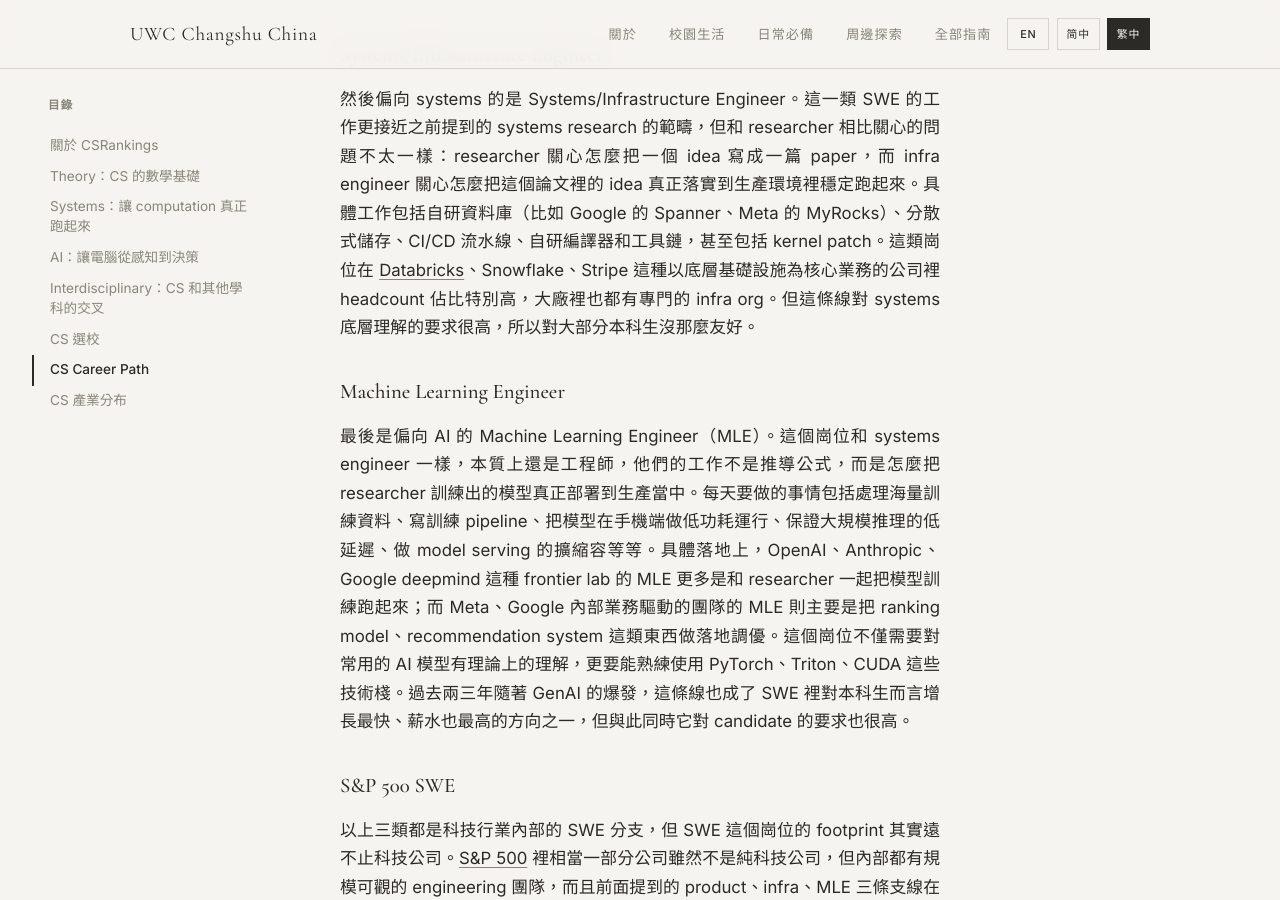
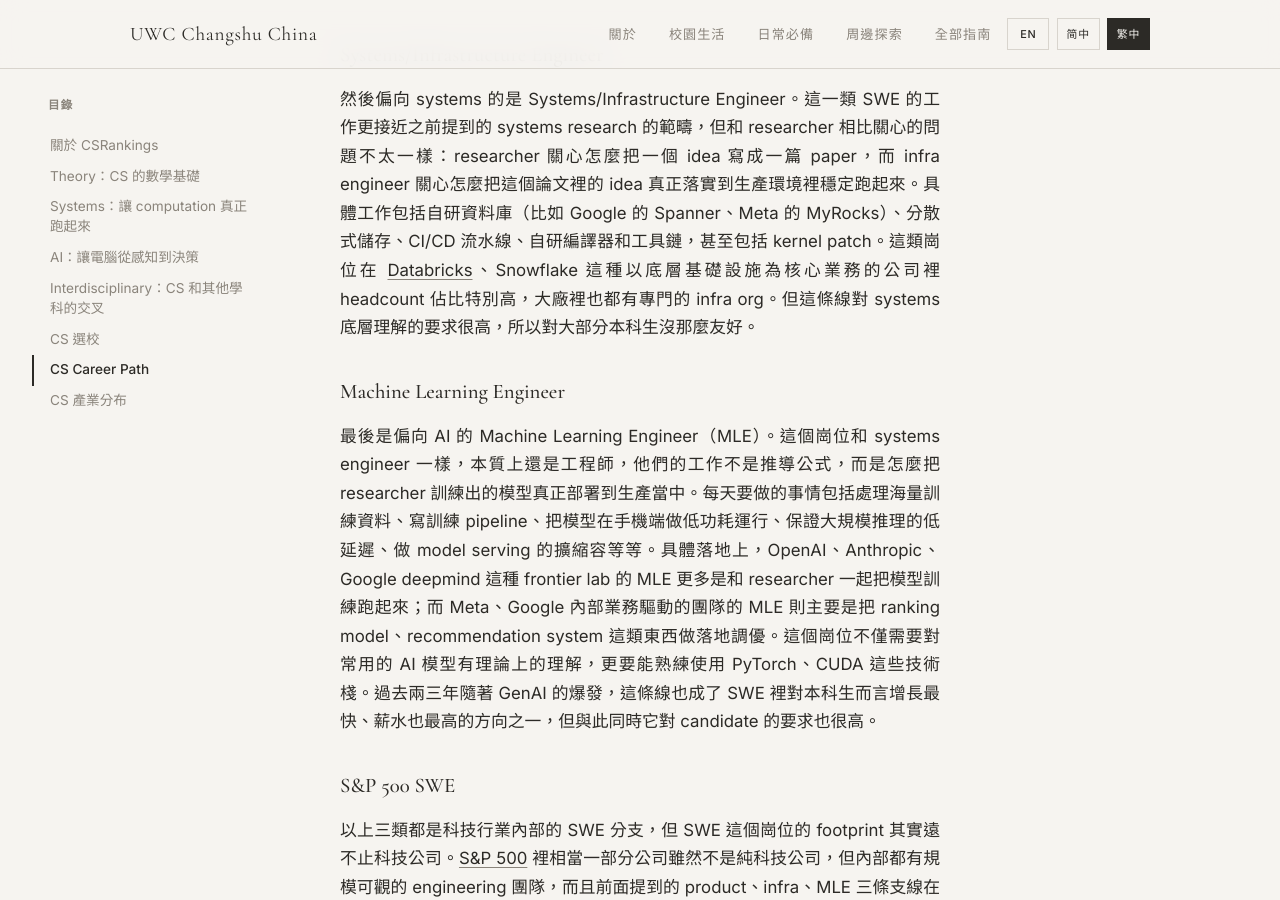
Before and after one commit to United-World-College/UWC-Survival-Guide, a Jekyll site: the page built from website/_guides/chinese/computer-science-TW.md, in a window 1280 px wide and 900 px high, scrolled down 16615 px. Built offline with Jekyll 4.4.1, drawn with Linux system fonts in a browser that asks for light colours; some of the changed text lies outside the part shown.

Commit message:
docs: fact-check CS career-path section — drop Stripe from infra list, drop Triton from MLE stack, fix market-maker comp framing, refine systematic-fund researcher line (CN/TW/EN)

```diff
--- a/website/_guides/chinese/computer-science-TW.md
+++ b/website/_guides/chinese/computer-science-TW.md
@@ -207,11 +207,11 @@
 
 ### Systems/Infrastructure Engineer
 
-然後偏向 systems 的是 Systems/Infrastructure Engineer。這一類 SWE 的工作更接近之前提到的 systems research 的範疇，但和 researcher 相比關心的問題不太一樣：researcher 關心怎麼把一個 idea 寫成一篇 paper，而 infra engineer 關心怎麼把這個論文裡的 idea 真正落實到生產環境裡穩定跑起來。具體工作包括自研資料庫（比如 Google 的 Spanner、Meta 的 MyRocks）、分散式儲存、CI/CD 流水線、自研編譯器和工具鏈，甚至包括 kernel patch。這類崗位在 [Databricks](https://en.wikipedia.org/wiki/Databricks)、Snowflake、Stripe 這種以底層基礎設施為核心業務的公司裡 headcount 佔比特別高，大廠裡也都有專門的 infra org。但這條線對 systems 底層理解的要求很高，所以對大部分本科生沒那麼友好。
+然後偏向 systems 的是 Systems/Infrastructure Engineer。這一類 SWE 的工作更接近之前提到的 systems research 的範疇，但和 researcher 相比關心的問題不太一樣：researcher 關心怎麼把一個 idea 寫成一篇 paper，而 infra engineer 關心怎麼把這個論文裡的 idea 真正落實到生產環境裡穩定跑起來。具體工作包括自研資料庫（比如 Google 的 Spanner、Meta 的 MyRocks）、分散式儲存、CI/CD 流水線、自研編譯器和工具鏈，甚至包括 kernel patch。這類崗位在 [Databricks](https://en.wikipedia.org/wiki/Databricks)、Snowflake 這種以底層基礎設施為核心業務的公司裡 headcount 佔比特別高，大廠裡也都有專門的 infra org。但這條線對 systems 底層理解的要求很高，所以對大部分本科生沒那麼友好。
 
 ### Machine Learning Engineer
 
-最後是偏向 AI 的 Machine Learning Engineer（MLE）。這個崗位和 systems engineer 一樣，本質上還是工程師，他們的工作不是推導公式，而是怎麼把 researcher 訓練出的模型真正部署到生產當中。每天要做的事情包括處理海量訓練資料、寫訓練 pipeline、把模型在手機端做低功耗運行、保證大規模推理的低延遲、做 model serving 的擴縮容等等。具體落地上，OpenAI、Anthropic、Google deepmind 這種 frontier lab 的 MLE 更多是和 researcher 一起把模型訓練跑起來；而 Meta、Google 內部業務驅動的團隊的 MLE 則主要是把 ranking model、recommendation system 這類東西做落地調優。這個崗位不僅需要對常用的 AI 模型有理論上的理解，更要能熟練使用 PyTorch、Triton、CUDA 這些技術棧。過去兩三年隨著 GenAI 的爆發，這條線也成了 SWE 裡對本科生而言增長最快、薪水也最高的方向之一，但與此同時它對 candidate 的要求也很高。
+最後是偏向 AI 的 Machine Learning Engineer（MLE）。這個崗位和 systems engineer 一樣，本質上還是工程師，他們的工作不是推導公式，而是怎麼把 researcher 訓練出的模型真正部署到生產當中。每天要做的事情包括處理海量訓練資料、寫訓練 pipeline、把模型在手機端做低功耗運行、保證大規模推理的低延遲、做 model serving 的擴縮容等等。具體落地上，OpenAI、Anthropic、Google deepmind 這種 frontier lab 的 MLE 更多是和 researcher 一起把模型訓練跑起來；而 Meta、Google 內部業務驅動的團隊的 MLE 則主要是把 ranking model、recommendation system 這類東西做落地調優。這個崗位不僅需要對常用的 AI 模型有理論上的理解，更要能熟練使用 PyTorch、CUDA 這些技術棧。過去兩三年隨著 GenAI 的爆發，這條線也成了 SWE 裡對本科生而言增長最快、薪水也最高的方向之一，但與此同時它對 candidate 的要求也很高。
 
 ### S&P 500 SWE
 
```
Also changed, not shown: other parts of website/_guides/chinese/computer-science-TW.md (+2 -2 lines), website/_guides/chinese/computer-science-CN.md (+4 -4 lines), website/_guides/default/computer-science.md (+4 -4 lines).
